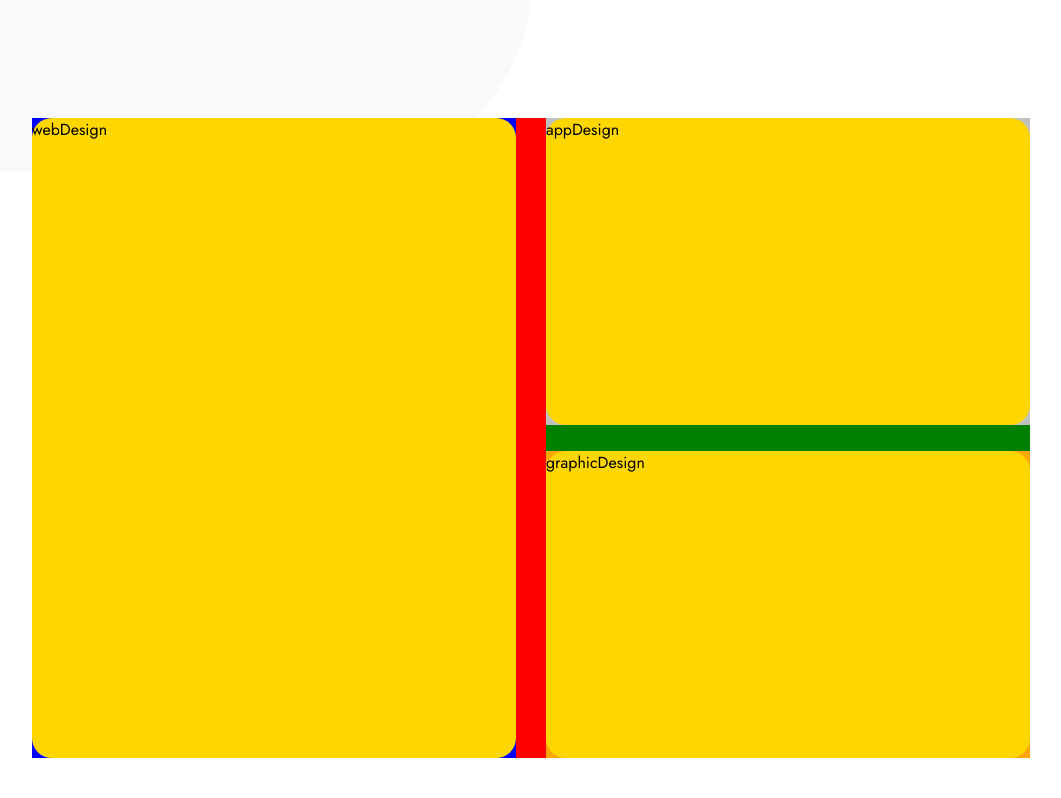
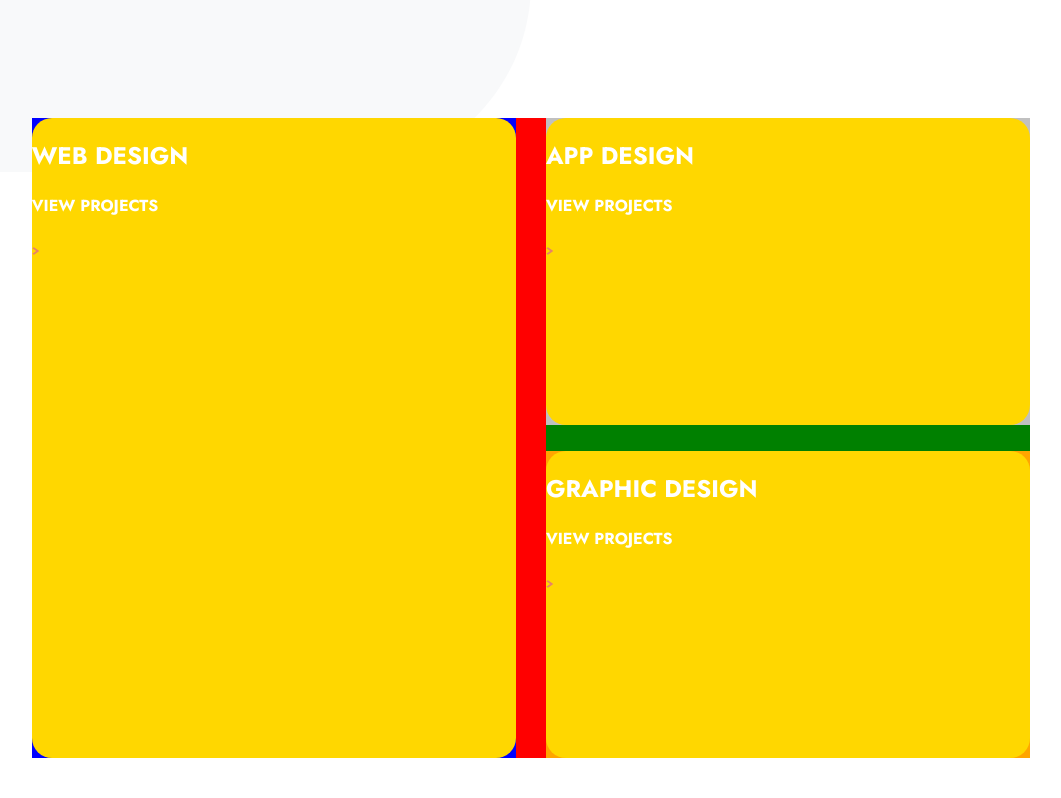
Before and after one commit to SJellen/designo, a Next.js app: page / in a window 1280 px wide. Shown: the part 802-1600 px from the top of the page, without its empty margins (109-1170 px from the left). Built offline with nearby package versions, Linux system fonts and the light colour scheme.

Commit message:
work on tile pages

```diff
--- a/components/ImageNavTile/AppDesignTile.js
+++ b/components/ImageNavTile/AppDesignTile.js
@@ -1,11 +1,26 @@
 import styles from '../../styles/ImageNavTile.module.scss'
+import Image from 'next/image'
+import Link from 'next/link'
 
 export default function AppDesignTile() {
 
     return (
-        <div className={styles.container}>
-            appDesign
+        // eslint-disable-next-line @next/next/link-passhref
+        <Link href="/appdesign" >
+          <div className={styles.container}>
+            <div className={styles.imgContainer}>
+
+            </div>
+            <div>
+                <h2>APP DESIGN</h2>
+                <span className={styles.textContainer}>
+                    <h4>VIEW PROJECTS</h4><Image src="/assets/shared/desktop/icon-right-arrow.svg" alt="right arrow" width="8" height="8"  className={styles.svg}/>
+                </span>
+
+            </div>
         </div>
+        </Link>
+
     )
 
 
--- a/components/ImageNavTile/GraphicDesign.js
+++ b/components/ImageNavTile/GraphicDesign.js
@@ -1,11 +1,25 @@
 import styles from '../../styles/ImageNavTile.module.scss'
+import Image from 'next/image'
+import Link from 'next/link'
 
 export default function GraphicDesignTile() {
 
     return (
-        <div className={styles.container}>
-            graphicDesign
-        </div>
+         // eslint-disable-next-line @next/next/link-passhref
+         <Link href="/graphicdesign" >
+         <div className={styles.container}>
+           <div className={styles.imgContainer}>
+
+           </div>
+           <div>
+               <h2>GRAPHIC DESIGN</h2>
+               <span className={styles.textContainer}>
+                   <h4>VIEW PROJECTS</h4><Image src="/assets/shared/desktop/icon-right-arrow.svg" alt="right arrow" width="8" height="8"  className={styles.svg}/>
+               </span>
+
+           </div>
+       </div>
+       </Link>
     )
 
 
--- a/components/ImageNavTile/WebDesginTile.js
+++ b/components/ImageNavTile/WebDesginTile.js
@@ -1,11 +1,25 @@
 import styles from '../../styles/ImageNavTile.module.scss'
+import Image from 'next/image'
+import Link from 'next/link'
 
 export default function WebDesignTile() {
 
     return (
-        <div className={styles.container}>
-            webDesign
-        </div>
+       // eslint-disable-next-line @next/next/link-passhref
+       <Link href="/webdesign" >
+       <div className={styles.container}>
+         <div className={styles.imgContainer}>
+
+         </div>
+         <div>
+             <h2>WEB DESIGN</h2>
+             <span className={styles.textContainer}>
+                 <h4>VIEW PROJECTS</h4><Image src="/assets/shared/desktop/icon-right-arrow.svg" alt="right arrow" width="8" height="8"  className={styles.svg}/>
+             </span>
+
+         </div>
+     </div>
+     </Link>
     )
 
 
--- /dev/null
+++ b/styles/AppDesign/AppDesign.module.scss
@@ -0,0 +1,7 @@
+@use '../variables' as V;
+
+.container {
+    width: 100%;
+    height: 100vh;
+    background-color: silver;
+}
--- /dev/null
+++ b/styles/GraphicDesign/GraphicDesgin.module.scss
@@ -0,0 +1,7 @@
+@use '../variables' as V;
+
+.container {
+    width: 100%;
+    height: 100vh;
+    background-color: purple;
+}
--- a/styles/ImageNavTile.module.scss
+++ b/styles/ImageNavTile.module.scss
@@ -1,7 +1,13 @@
+@use 'variables' as V;
 
 .container {
     width: 100%;
     height: 100%;
     background-color: gold;
     border-radius: 20px;
+    color: V.$white;
 }
+
+.container:hover {
+    cursor: pointer;
+}
```
Also changed, not shown: pages/appdesign.js (added, +10 -0 lines), pages/graphicdesign.js (added, +10 -0 lines).
